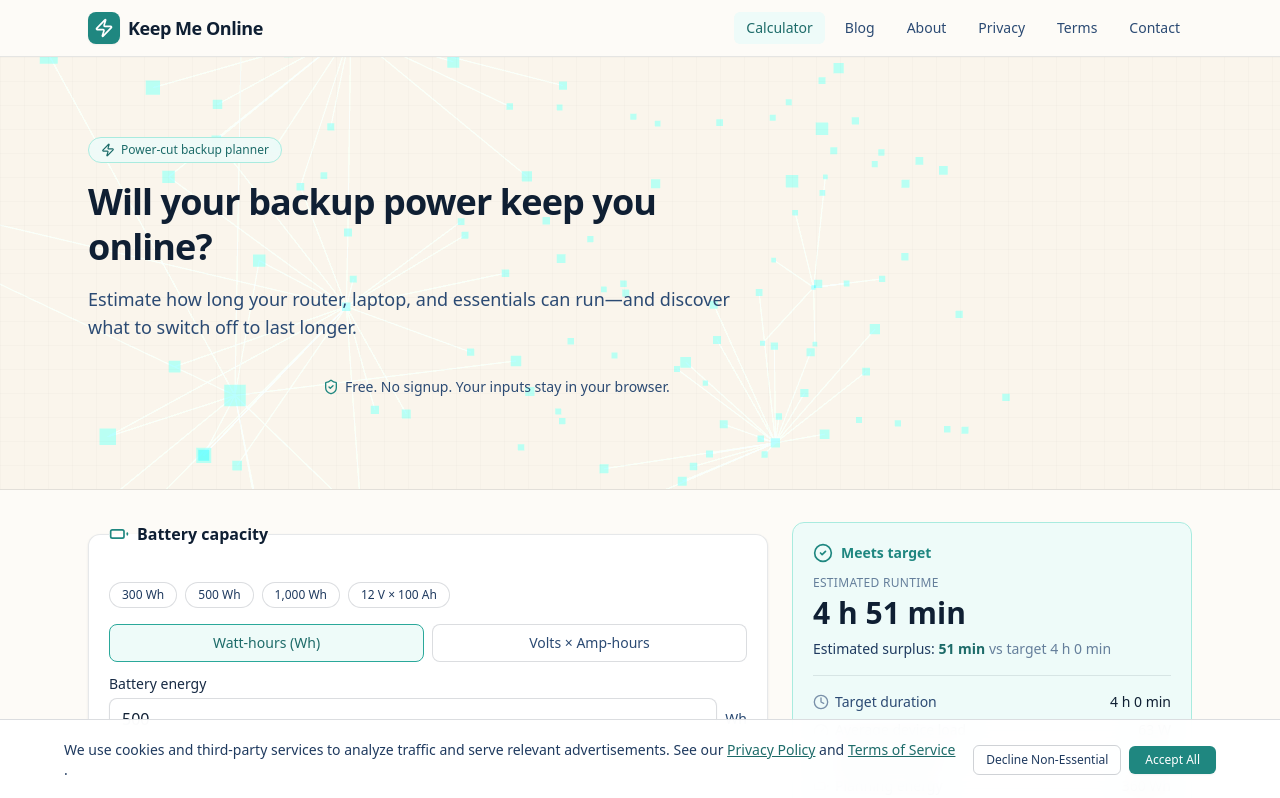
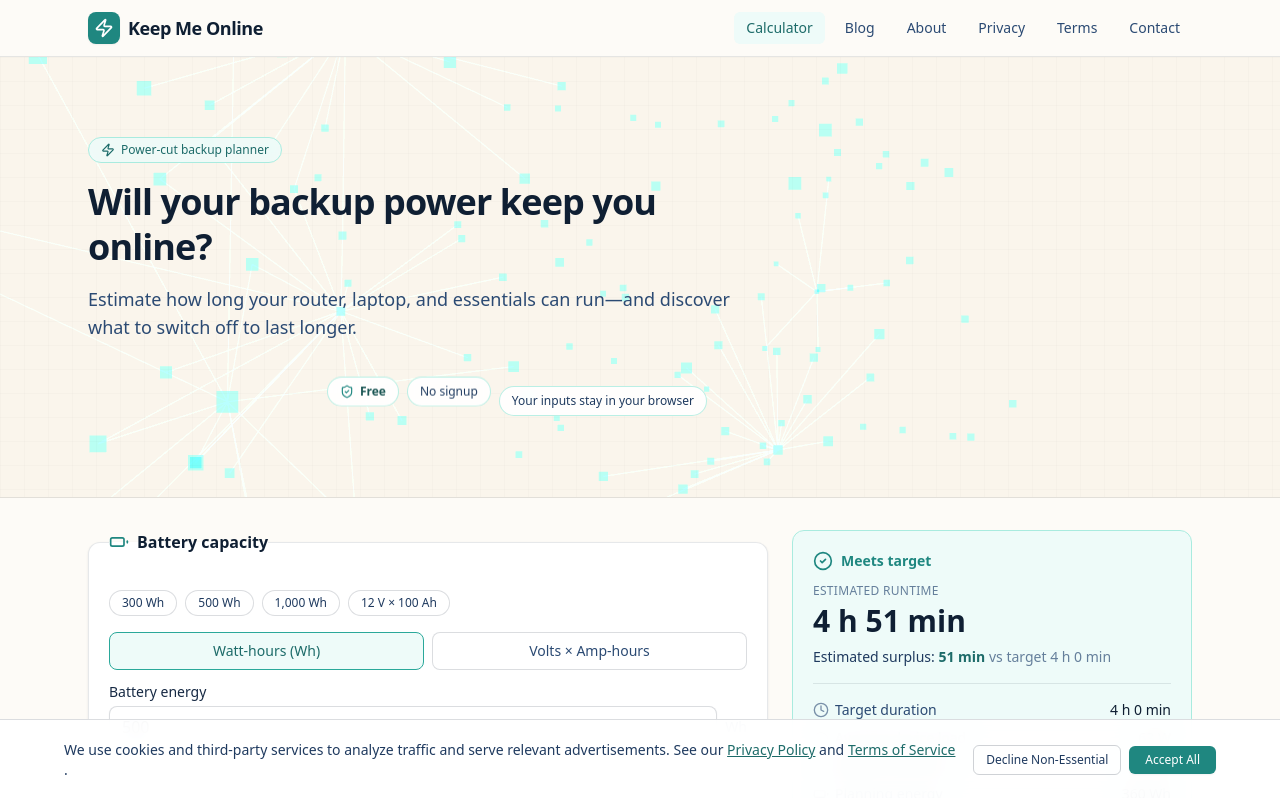
Before and after one commit to ZapTayyab/keepmeonline, a React (Vite) app: page / in a window 1280 px wide. Shown: the top 798 px of the page. Built offline with nearby package versions, Linux system fonts and the light colour scheme.

Commit message:
Hero enhanced

```diff
--- a/src/components/content/Hero.tsx
+++ b/src/components/content/Hero.tsx
@@ -58,15 +58,23 @@ export function Hero({ onCalculate }: HeroProps) {
           <p ref={subheadingRef} className="mt-4 text-lg text-navy-600">
             Estimate how long your router, laptop, and essentials can run&mdash;and discover what to switch off to last longer.
           </p>
-          <div ref={ctaRef} className="mt-6 flex flex-wrap items-center gap-4">
-            <button onClick={onCalculate} className="btn-primary text-base">
+          <div ref={ctaRef} className="mt-8 flex flex-col gap-5 sm:flex-row sm:items-center">
+            <button onClick={onCalculate} className="btn-primary text-base shadow-md hover:shadow-lg transition-all shrink-0">
               Calculate my backup
               <ArrowDown className="h-4 w-4" aria-hidden="true" />
             </button>
-            <span className="flex items-center gap-1.5 text-sm text-navy-600">
-              <ShieldCheck className="h-4 w-4 text-teal-600" aria-hidden="true" />
-              Free. No signup. Your inputs stay in your browser.
-            </span>
+            <div className="flex flex-wrap items-center gap-2">
+              <span className="inline-flex items-center gap-1.5 rounded-full border border-teal-200/80 bg-white/90 px-3 py-1.5 text-xs font-semibold text-teal-800 shadow-xs backdrop-blur-sm transition-transform hover:scale-105 animate-float-slow">
+                <ShieldCheck className="h-3.5 w-3.5 text-teal-600 shrink-0" aria-hidden="true" />
+                Free
+              </span>
+              <span className="inline-flex items-center rounded-full border border-teal-200/80 bg-white/90 px-3 py-1.5 text-xs font-medium text-navy-700 shadow-xs backdrop-blur-sm transition-transform hover:scale-105 animate-float-delayed">
+                No signup
+              </span>
+              <span className="inline-flex items-center rounded-full border border-teal-200/80 bg-white/90 px-3 py-1.5 text-xs font-medium text-navy-700 shadow-xs backdrop-blur-sm transition-transform hover:scale-105 animate-float-reverse">
+                Your inputs stay in your browser
+              </span>
+            </div>
           </div>
         </div>
       </div>
--- a/tailwind.config.js
+++ b/tailwind.config.js
@@ -57,6 +57,9 @@ export default {
       animation: {
         'fade-in': 'fadeIn 0.3s ease-out',
         'slide-up': 'slideUp 0.25s ease-out',
+        'float-slow': 'floatSlow 4s ease-in-out infinite',
+        'float-delayed': 'floatSlow 4.5s ease-in-out 1.2s infinite',
+        'float-reverse': 'floatReverse 4.2s ease-in-out 0.6s infinite',
       },
       keyframes: {
         fadeIn: {
@@ -67,6 +70,14 @@ export default {
           '0%': { opacity: '0', transform: 'translateY(8px)' },
           '100%': { opacity: '1', transform: 'translateY(0)' },
         },
+        floatSlow: {
+          '0%, 100%': { transform: 'translateY(0px)' },
+          '50%': { transform: 'translateY(-6px)' },
+        },
+        floatReverse: {
+          '0%, 100%': { transform: 'translateY(0px)' },
+          '50%': { transform: 'translateY(6px)' },
+        },
       },
     },
   },
```
